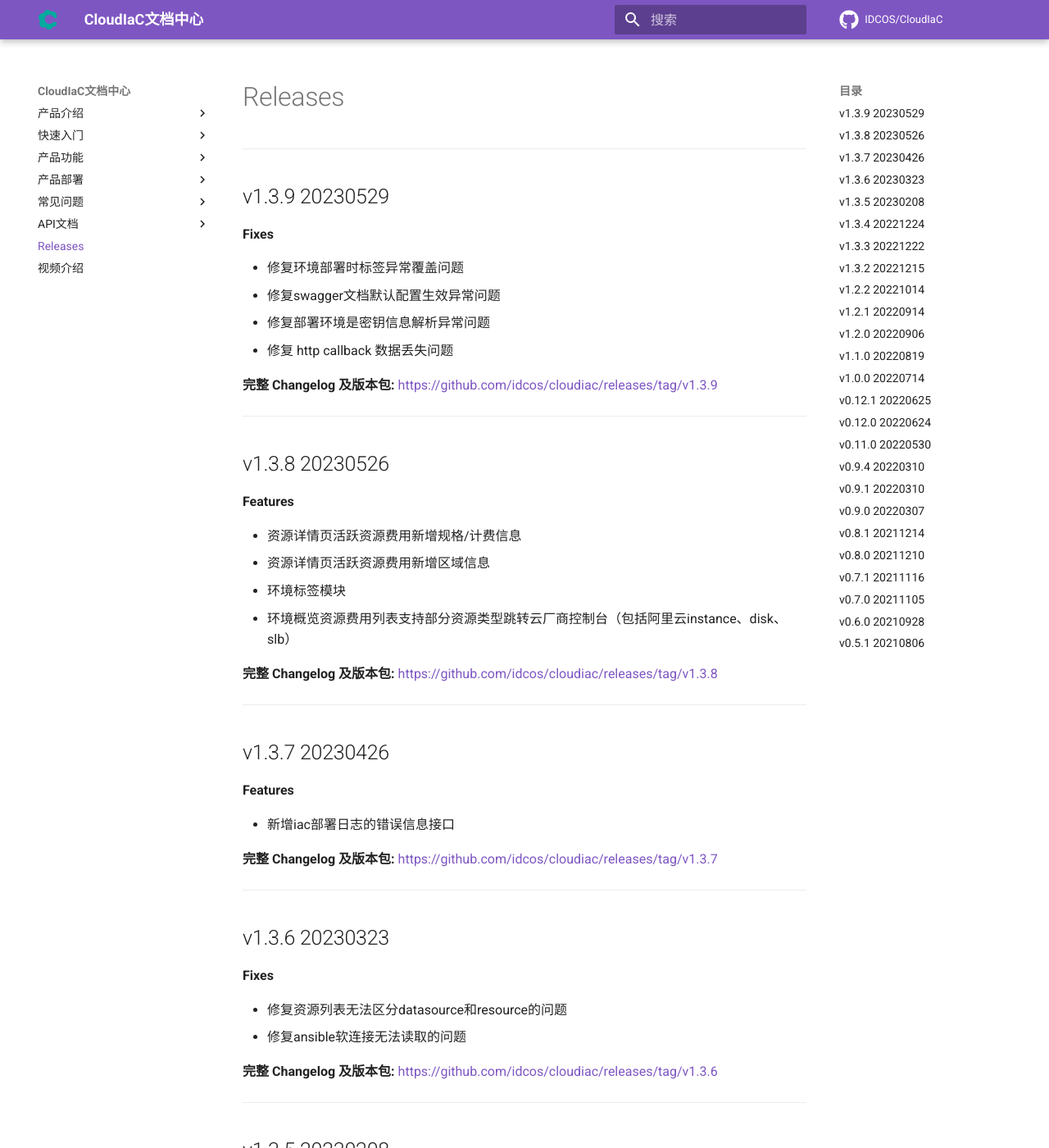
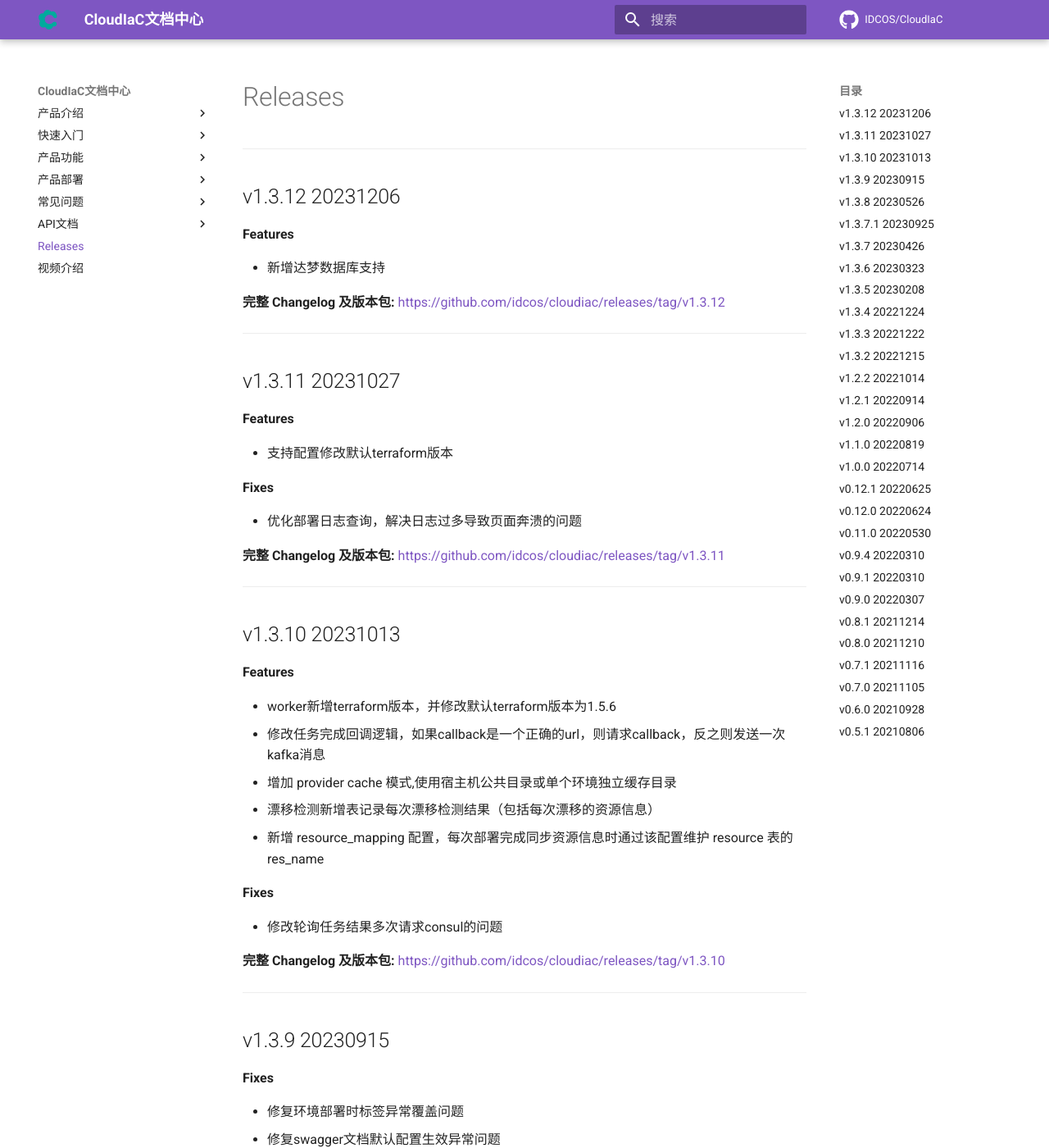
Before and after one commit to idcos/cloudiac, an MkDocs documentation site: the page built from docs/mkdocs/releases.md, in a window 1280 px wide and 1400 px high. Shown: the whole window at 82% size. Built offline with MkDocs 1.6.1 and Material for MkDocs 9.7.7, drawn with Linux system fonts in a browser that asks for light colours; comment, search, counter and statistics services are not loaded; the version menu is left out; some of the changed text lies outside the part shown.

```diff
--- a/docs/mkdocs/releases.md
+++ b/docs/mkdocs/releases.md
@@ -1,13 +1,62 @@
 # Releases
 
 ------
-## v1.3.9 20230529
+## v1.3.12 20231206
+**Features**
+
+- 新增达梦数据库支持
+
+
+
+**完整 Changelog 及版本包:** [https://github.com/idcos/cloudiac/releases/tag/v1.3.12](https://github.com/idcos/cloudiac/releases/tag/v1.3.12)
+
+
+------
+## v1.3.11 20231027
+**Features**
+
+- 支持配置修改默认terraform版本
+
+**Fixes**
+
+- 优化部署日志查询，解决日志过多导致页面奔溃的问题
+
+
+
+**完整 Changelog 及版本包:** [https://github.com/idcos/cloudiac/releases/tag/v1.3.11](https://github.com/idcos/cloudiac/releases/tag/v1.3.11)
+
+
+------
+## v1.3.10 20231013
+**Features**
+
+- worker新增terraform版本，并修改默认terraform版本为1.5.6
+- 修改任务完成回调逻辑，如果callback是一个正确的url，则请求callback，反之则发送一次kafka消息
+- 增加 provider cache 模式,使用宿主机公共目录或单个环境独立缓存目录
+- 漂移检测新增表记录每次漂移检测结果（包括每次漂移的资源信息）
+- 新增 resource_mapping 配置，每次部署完成同步资源信息时通过该配置维护 resource 表的res_name
+
+**Fixes**
+
+- 修改轮询任务结果多次请求consul的问题
+
+
+
+**完整 Changelog 及版本包:** [https://github.com/idcos/cloudiac/releases/tag/v1.3.10](https://github.com/idcos/cloudiac/releases/tag/v1.3.10)
+
+
+------
+## v1.3.9 20230915
 **Fixes**
 
 - 修复环境部署时标签异常覆盖问题
 - 修复swagger文档默认配置生效异常问题
 - 修复部署环境是密钥信息解析异常问题
 - 修复 http callback 数据丢失问题
+- 修改 task content 类型为LONGBLOB
+- 优化pipeline默认模版为中文
+- 修复token字段key缺失
+- 修改环境名称字段长度为255
 
 
 
@@ -26,6 +75,17 @@
 
 
 **完整 Changelog 及版本包:** [https://github.com/idcos/cloudiac/releases/tag/v1.3.8](https://github.com/idcos/cloudiac/releases/tag/v1.3.8)
+
+
+------
+## v1.3.7.1 20230925
+**Features**
+
+- 新增privileged配置
+
+
+
+**完整 Changelog 及版本包:** [https://github.com/idcos/cloudiac/releases/tag/v1.3.7.1](https://github.com/idcos/cloudiac/releases/tag/v1.3.7.1)
 
 
 ------
```
Also changed, not shown: docs/mkdocs/product-deploy/container.md (+2 -2 lines), docs/mkdocs/product-deploy/host.md (+1 -1 lines), 6 other files.
